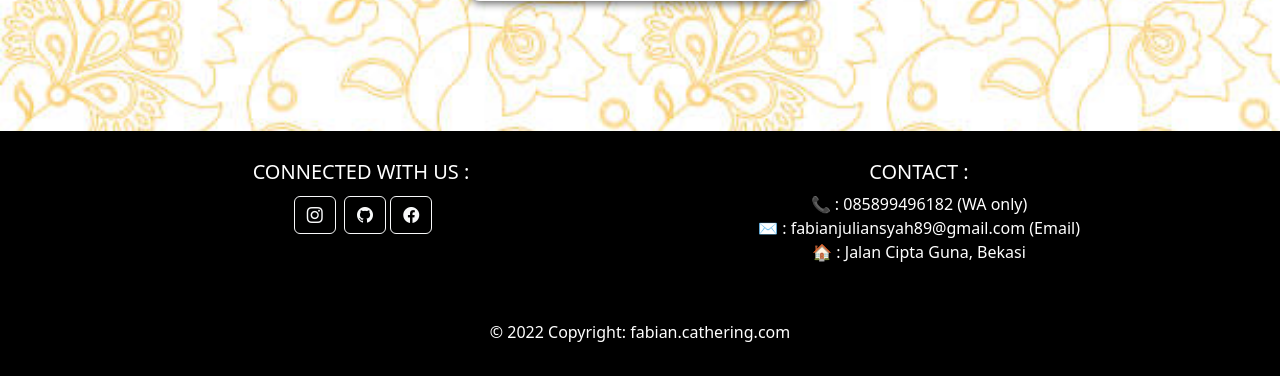
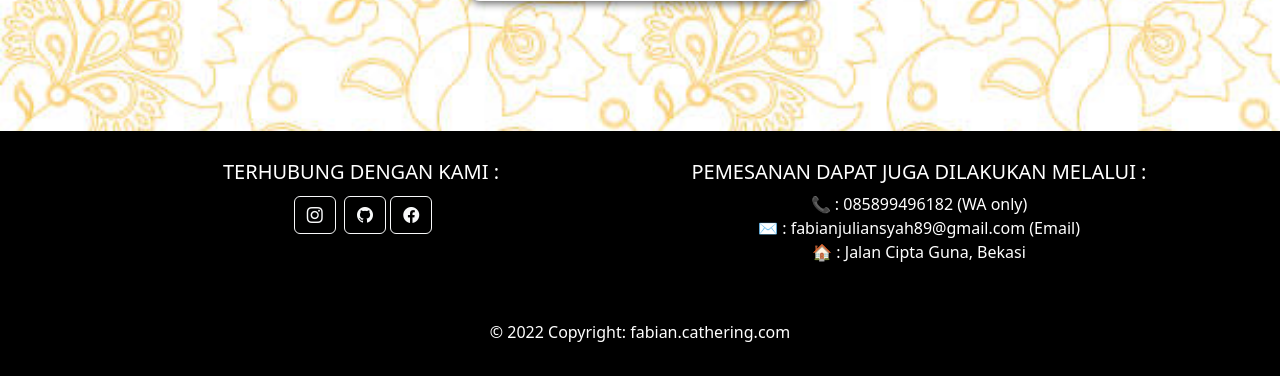
Before and after one commit to fabs90/Project_VMLepkom_YaniCathering, a PHP site: page /login_form.php in a window 1280 px wide. Shown: the part 601-977 px from the top of the page. Run offline with PHP 8.4, Linux system fonts and the light colour scheme; some libraries are stand-ins or nearby versions.

Commit message:
mengubah h5 footer

```diff
--- a/login_form.php
+++ b/login_form.php
@@ -98,7 +98,7 @@ require 'validation.php';
           <div class="row">
             <!--Grid column-->
             <div class="col-lg-6 col-md-12 mb-4 mb-md-0 ">
-              <h5 class="text-uppercase">Connected with us :</h5>
+              <h5 class="text-uppercase">Terhubung Dengan Kami :</h5>
               <!-- Instagram -->
               <a class="btn btn-floating m-1 btn-outline-light" href="https://www.instagram.com/fabianjc.jpeg/" role="button"
               ><i class="bi bi-instagram"></i
@@ -114,7 +114,7 @@ require 'validation.php';
 
             <!--Grid column-->
             <div class="col-lg-6 col-md-12 mb-4 mb-md-0">
-              <h5 class="text-uppercase">Contact : </h5>
+              <h5 class="text-uppercase">Pemesanan Dapat Juga Dilakukan Melalui :</h5>
 
               <p>
                 📞 : 085899496182 (WA only)
```
